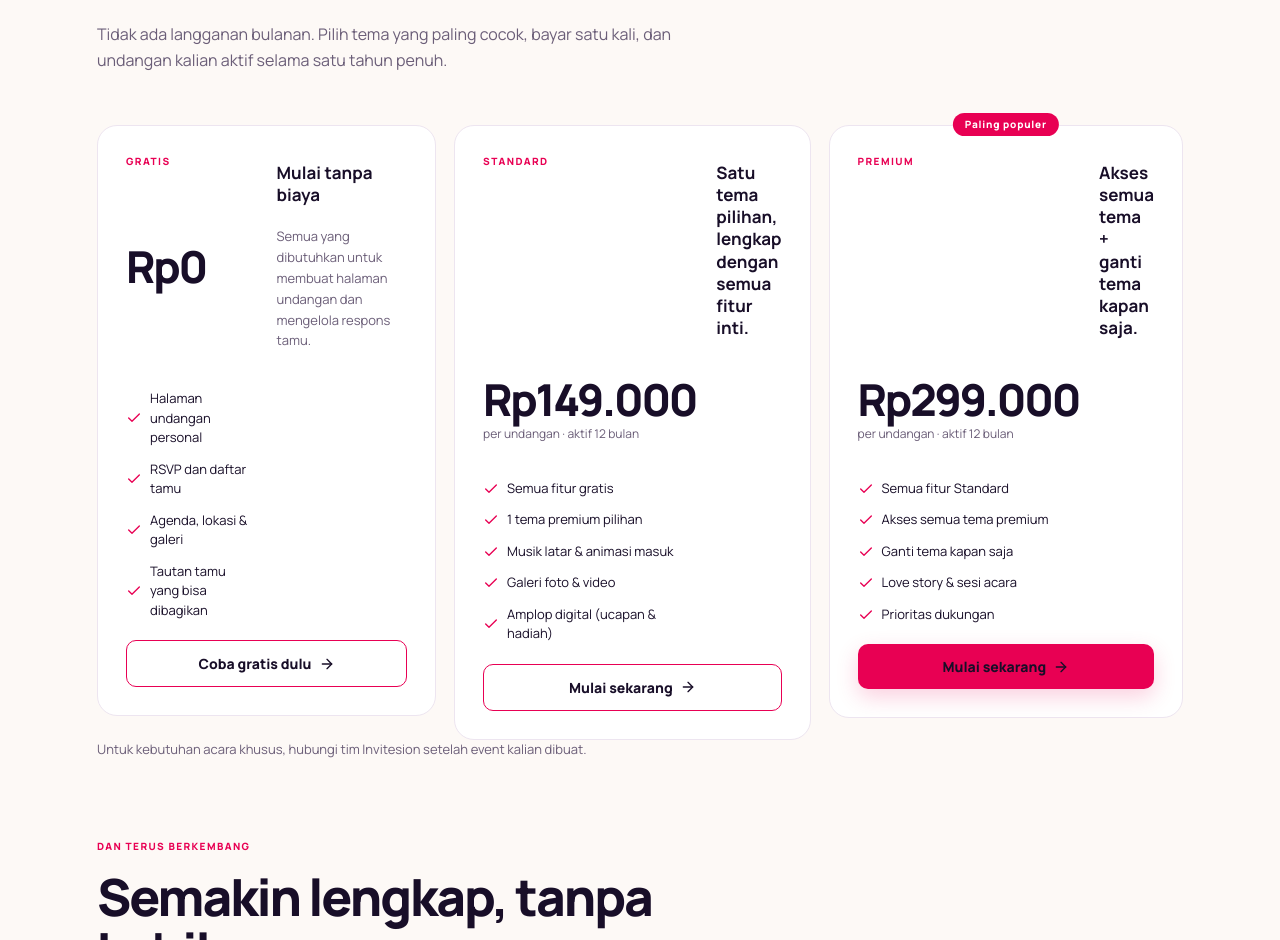
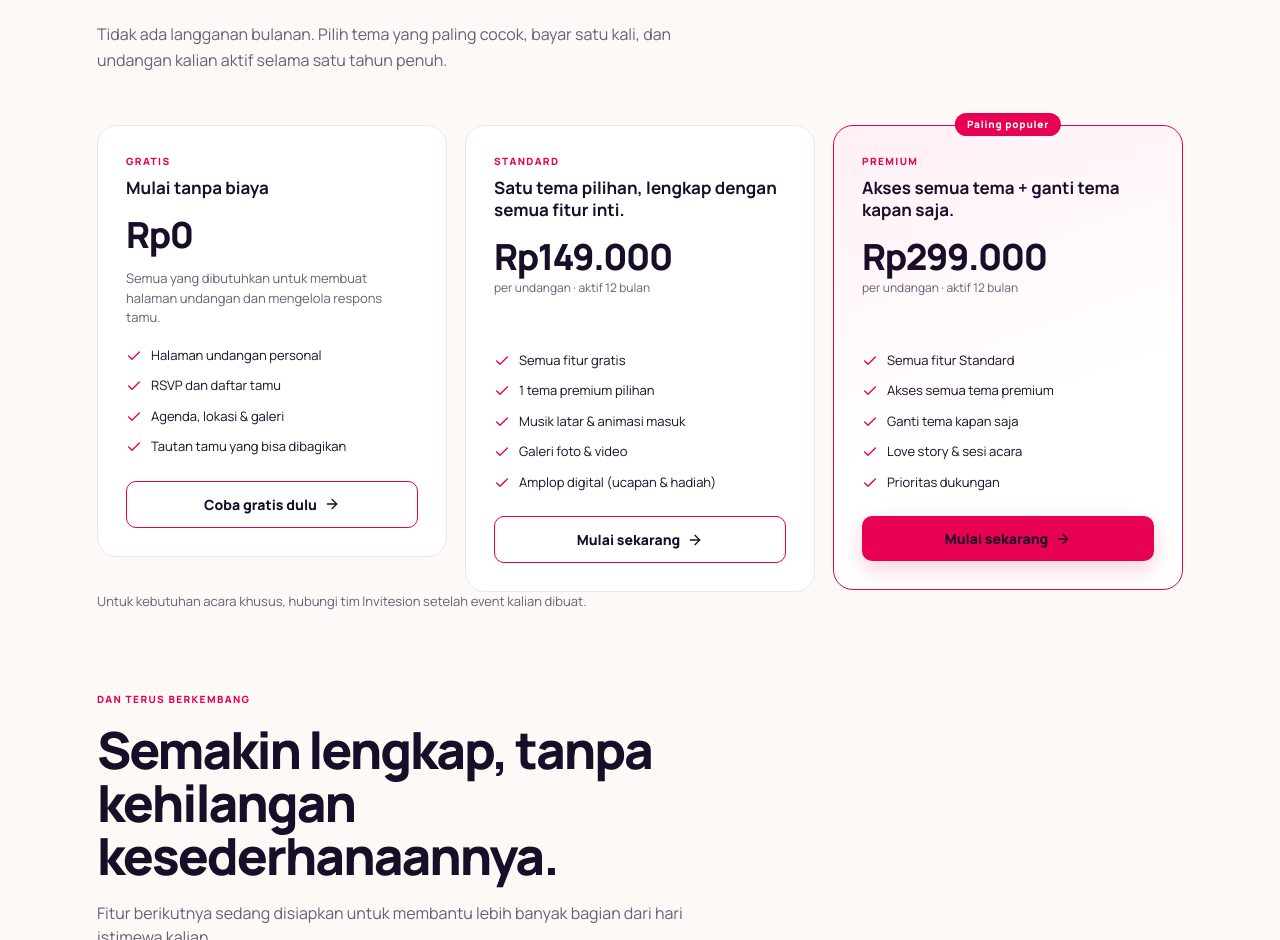
Before and after one commit to faznode/invitesion, a Next.js app: page / in a window 1280 px wide. Shown: the part 2603-3543 px from the top of the page. Built offline with nearby package versions, Linux system fonts and the light colour scheme; no server answers; a web font is replaced by a local one.

Commit message:
fix(css): scope footer selector for CSS Modules purity + remove duplicate legacy .pricingCard block

```diff
--- a/app/home.module.css
+++ b/app/home.module.css
@@ -758,8 +758,8 @@
 .cta .ctaButton { background: var(--pink); color: #fff; padding: 15px 22px; box-shadow: 0 8px 24px #e8005340; }
 .cta .ctaButton:hover { background: #c8004a; }
 
-/* ─── Footer ─────────────────────────────────────────────────────────────── */
-footer { border-top: 1px solid var(--line); max-width: 1216px; margin: auto; padding: 40px 32px 50px; }
+/* ─── Footer (scoped to .site — CSS Modules purity) ──────────────────── */
+.site footer { border-top: 1px solid var(--line); max-width: 1216px; margin: auto; padding: 40px 32px 50px; }
 .footerTop { display: grid; grid-template-columns: 1fr 2fr; gap: 40px; align-items: start; }
 .footerBrand { max-width: 300px; }
 .footerBrand p { font-size: 13px; line-height: 1.6; color: var(--muted); margin-top: 10px; }
@@ -817,15 +817,6 @@ footer { border-top: 1px solid var(--line); max-width: 1216px; margin: auto; pad
 .resourceCards span { color: var(--pink); font-weight: 800; }
 .resourceCards h2 { font-size: 20px; margin: 24px 0 9px; }
 .resourceCards p { font-size: 13px; line-height: 1.6; color: var(--muted); }
-.pricingCard { max-width: 680px; display: grid; grid-template-columns: 1fr 1fr; gap: 20px; border: 1.5px solid var(--line); border-radius: 20px; padding: 28px; background: #fff; }
-.pricingCard h2 { font-size: 22px; margin: 10px 0; }
-.pricingCard strong { font-size: 44px; letter-spacing: -0.05em; }
-.pricingCard p { font-size: 13px !important; line-height: 1.6 !important; }
-.pricingCard ul { list-style: none; padding: 0; margin: 0; display: grid; gap: 12px; }
-.pricingCard li { display: flex; gap: 8px; align-items: center; font-size: 13px; }
-.pricingCard li svg { color: var(--pink); }
-.pricingCard > a { grid-column: 1 / -1; }
-.pricingNote { font-size: 13px !important; margin-top: 22px; }
 
 /* ─── Responsive ─────────────────────────────────────────────────────────── */
 @media (max-width: 900px) {
@@ -844,7 +835,6 @@ footer { border-top: 1px solid var(--line); max-width: 1216px; margin: auto; pad
   .footerLinks { grid-template-columns: repeat(3, 1fr); }
   .dropdownGroups { grid-template-columns: 1fr 1fr; }
   .resourceCards { grid-template-columns: 1fr; }
-  .pricingCard { grid-template-columns: 1fr; }
 }
 
 @media (max-width: 560px) {
@@ -870,7 +860,7 @@ footer { border-top: 1px solid var(--line); max-width: 1216px; margin: auto; pad
   .cta { margin: 0 18px 55px; padding: 36px 24px; display: grid; }
   .cta .serifH2 { font-size: 2.1rem; }
   .cta .ctaButton { width: 100%; }
-  footer { margin: 0 18px; padding: 36px 0 40px; }
+  .site footer { margin: 0 18px; padding: 36px 0 40px; }
   .footerLinks { grid-template-columns: 1fr 1fr; }
   .waFloat span { display: none; }
   .waFloat { padding: 14px; border-radius: 50%; }
```
